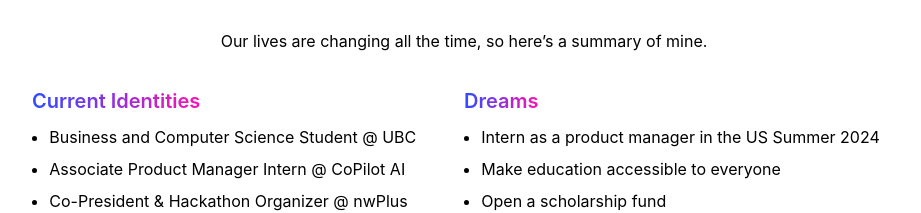
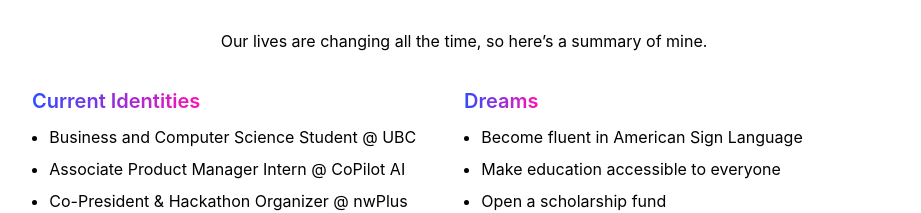
Before and after one commit to tarynwou/me, a Next.js app in the folder nextjs-blog/: page / in a window 1280 px wide. Shown: the part 880-1093 px from the top of the page, without its empty margins (176-1097 px from the left). Built offline with nearby package versions, Linux system fonts and the light colour scheme.

Commit message:
changed about me

```diff
--- a/nextjs-blog/components/AboutMe.tsx
+++ b/nextjs-blog/components/AboutMe.tsx
@@ -72,8 +72,7 @@ export default function AboutMe() {
 
 							<ul className={styles.aboutList}>
 								<li className={styles.aboutListBullets}>
-									Intern as a product manager in the US Summer
-									2024
+									Become fluent in American Sign Language
 								</li>
 								<li className={styles.aboutListBullets}>
 									Make education accessible to everyone
```
